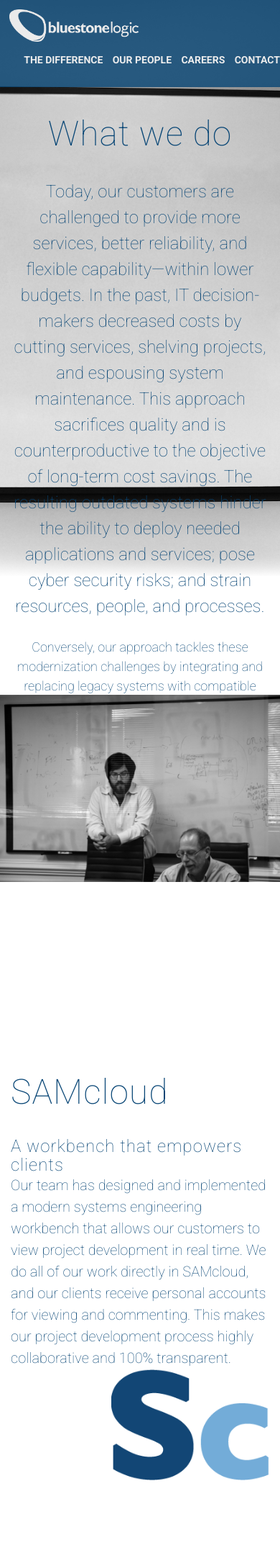
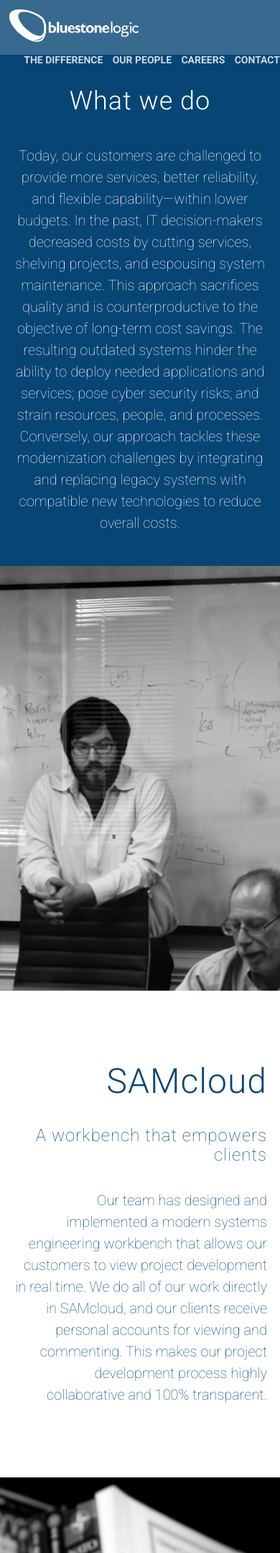
Before and after one commit to MBloom/BSL_Website, a Flask app: page /difference/ in a window 390 px wide. Shown: the top 2157 px of the page at 72% size. Run offline with Flask 2, Linux system fonts and the light colour scheme; some libraries are stand-ins or nearby versions.

Commit message:
updated difference page

```diff
--- a/static/css/style.css
+++ b/static/css/style.css
@@ -170,7 +170,7 @@
     -o-animation: intro 3s forwards;
     animation: intro 3s forwards
 }
-#index header#nav {
+header#nav {
     position: fixed;
     top: 0;
     width: 100%;
@@ -181,7 +181,7 @@
     -o-transition: background .2s linear;
     transition: background .2s linear
 }
-#index header#nav nav#navigation {
+header#nav nav#navigation {
     padding: 90px 0 0 0;
     margin-bottom: 0;
     overflow: hidden;
@@ -197,12 +197,12 @@
     transition: padding .2s linear
 }
 @media (max-width: 1149px) {
-    #index header#nav nav#navigation {
+    header#nav nav#navigation {
         padding-left: 25px;
         padding-right: 25px
    }
 }
-#index header#nav nav#navigation #logo {
+header#nav nav#navigation #logo {
     float: left;
     width: 300px;
     height: 75px;
@@ -212,35 +212,35 @@
     -o-transition: all .2s ease-in-out;
     transition: all .2s ease-in-out
 }
-#index header#nav nav#navigation #logo:hover {
+header#nav nav#navigation #logo:hover {
     -webkit-opacity: 0.7;
     -moz-opacity: 0.7;
     opacity: 0.7
 }
-#index header#nav nav#navigation #logo img {
+header#nav nav#navigation #logo img {
     width: 100%;
     height: 100%
 }
 @media (max-width: 767px) {
-    #index header#nav nav#navigation #logo {
+    header#nav nav#navigation #logo {
         display: none
    }
 }
-#index header#nav nav#navigation ul {
+header#nav nav#navigation ul {
     list-style: none;
     margin: 35px 0 0 0;
     padding: 0;
     float: right;
     overflow: hidden
 }
-#index header#nav nav#navigation ul li {
+header#nav nav#navigation ul li {
     display: inline-block;
     padding-left: 70px;
     font-size: 14px;
     line-height: 1.5;
     font-weight: bold
 }
-#index header#nav nav#navigation ul a {
+header#nav nav#navigation ul a {
     display: block;
     color: #fff;
     padding-bottom: 12px;
@@ -251,9 +251,9 @@
     -o-transition: all .1s linear;
     transition: all .1s linear
 }
-#index header#nav nav#navigation ul a:hover,
-#index header#nav nav#navigation ul a:active,
-#index header#nav nav#navigation ul a:focus {
+header#nav nav#navigation ul a:hover,
+header#nav nav#navigation ul a:active,
+header#nav nav#navigation ul a:focus {
     text-decoration: line-through;
     opacity: 0.7;
     -webkit-transition: all .1s linear;
@@ -262,16 +262,16 @@
     transition: all .1s linear
 }
 @media (max-width: 1149px) {
-    #index header#nav nav#navigation ul li {
+    header#nav nav#navigation ul li {
         padding-left: 40px
    }
 }
 @media (max-width: 767px) {
-    #index header#nav nav#navigation ul {
+    header#nav nav#navigation ul {
         display: none
    }
 }
-#index header#nav.stuck {
+header#nav.stuck {
     background: #074575;
     opacity: 0.8;
     -webkit-transition: background .2s linear;
@@ -279,14 +279,14 @@
     -o-transition: background .2s linear;
     transition: background .2s linear
 }
-#index header#nav.stuck nav#navigation {
+header#nav.stuck nav#navigation {
     padding: 13px 0;
     -webkit-transition: padding .2s linear;
     -moz-transition: padding .2s linear;
     -o-transition: padding .2s linear;
     transition: padding .2s linear
 }
-#index header#nav.stuck nav#navigation #logo {
+header#nav.stuck nav#navigation #logo {
     height: 45px;
     width: 180px;
     -webkit-transition: all .2s ease-in-out;
@@ -294,34 +294,34 @@
     -o-transition: all .2s ease-in-out;
     transition: all .2s ease-in-out
 }
-#index header#nav.stuck nav#navigation ul {
+header#nav.stuck nav#navigation ul {
     margin-top: 15px
 }
 @media (max-width: 1149px) {
-    #index header#nav.stuck nav#navigation {
-        padding: 25px
+    header#nav.stuck nav#navigation {
+        padding: 13px
    }
-   #index header#nav.stuck nav#navigation ul li {
+   header#nav.stuck nav#navigation ul li {
        padding-left: 40px
   }
 }
 @media (max-width: 767px) {
-    #index header#nav.stuck nav#navigation {
+    header#nav.stuck nav#navigation {
         padding: 13px 0
    }
-   #index header#nav.stuck nav#navigation #logo {
+   header#nav.stuck nav#navigation #logo {
        display: block;
        margin-left: 13px
   }
-  #index header#nav.stuck nav#navigation ul {
+  header#nav.stuck nav#navigation ul {
       display: block;
       padding-top: 0
  }
- #index header#nav.stuck nav#navigation ul li {
+ header#nav.stuck nav#navigation ul li {
      padding-left: 10px
 }
 }
-#index header#header {
+header#header {
     background: transparent;
     height: 820px;
     position: fixed;
@@ -330,7 +330,7 @@
     overflow: hidden;
     z-index: 28
 }
-#index header#header h1#brand {
+header#header h1#brand {
     font-size: 48px;
     line-height: 1.5;
     font-weight: 300;
@@ -342,15 +342,15 @@
     margin-top: 335px
 }
 @media (max-width: 1149px) {
-    #index header#header h1#brand{
+    header#header h1#brand{
         margin-left: 25px
    }
 }
 @media (max-width: 767px) {
-    #index header#header {
+    header#header {
         background-position: center center
    }
-   #index header#header h1#brand {
+   header#header h1#brand {
        margin-top: 100px;
        font-size: 28px
   }
@@ -729,12 +729,107 @@
       display: inherit !important
  }
 }
-.content-section {
-    padding-top: 70px;
+#difference #content {
+    top: 76px
 }
-.download-section {
+#difference section#what {
+    height: 800px;
+    color: #074575;
+    background: url(../img/whiteboard.jpg) no-repeat center;
+    -webkit-background-size: cover;
+    -moz-background-size: cover;
+    -o-background-size: cover;
+    background-size: cover;
+    padding: 90px 0
+}
+#difference section#what h2 {
+    font-size: 48px;
+    font-weight: 300;
+    text-align: center;
+    margin-bottom: 60px
+}
+#difference section#what p {
+    font-size: 26px;
+    font-weight: 00;
+    text-align: center;
+    margin-bottom: 60px
+}
+@media (max-width: 1149px) {
+    #difference section#what {
+        padding: 180px 0;
+   }
+   #difference section#what h2 {
+       font-size: 38px;
+       margin-bottom: 40px;
+  }
+  #difference section#what p {
+       font-size: 22px;
+       margin-bottom: 0
+  }
+}
+@media (max-width: 767px) {
+    #difference section#what {
+        padding: 45px 0;
+        background-image: none;
+        background-color: #074575;
+        height: auto
+   }
+   #difference section#what h2 {
+        color: #fff;
+       font-size: 36px;
+       margin-bottom: 40px;
+  }
+  #difference section#what p {
+        color: #fff;
+       font-size: 20px;
+       margin-bottom: 0
+  }
+}
+#difference section#img-1 {
+    background: url(../img/drod.jpg) no-repeat center;
+    height: 70%;
+    width: 100%;
+    position: relative;
+    background-attachment: fixed;
+    background-size: cover;
+}
+#difference section#img-2 {
+    background: url(../img/block.jpg) no-repeat center;
+    height: 70%;
+    width: 100%;
+    position: relative;
+    background-attachment: fixed;
+    background-size: cover;
+}
+#difference section#img-3 {
+    background: url(../img/drod.jpg) no-repeat center;
+    height: 70%;
+    width: 100%;
+    position: relative;
+    background-attachment: fixed;
+    background-size: cover;
+}
+#difference section.blurb {
+    height: auto;
+    width: 100%;
+    text-align: right;
+    position: relative;
     padding: 100px 0;
 }
+#difference section.blurb p {
+    font-size: 20px;
+    margin: 0;
+}
+#difference section.blurb h2 {
+    font-size: 48px;
+    font-weight: 300
+}
+#difference section.blurb img {
+    width: 100%;
+    margin: 60px 20px;
+    /* find a way to horizontally align this */
+}
+
 #map {
     width: 100%;
     height: 70vh;
@@ -742,7 +837,7 @@
     position: relative;
 }
 }
-video#bgvid {
+/*video#bgvid {
     position: fixed;
     top: 50%;
     left: 50%;
@@ -754,7 +849,7 @@
     transform: translateX(-50%) translateY(-50%);
     background: url(../video/preview.png) no-repeat;
     background-size: cover;
-}
+}*/
 .intro {
     display: table;
     width: 100%;
@@ -845,7 +940,8 @@
 #the-team h1 {
     margin-bottom: 100px;
 }
-#the-team h2, h3 {
+#the-team h2,
+#the-team h3 {
     margin: 10px 0 0;
 }
 #the-team p {
@@ -970,11 +1066,6 @@
     background: #fff;
     padding-top: 100px;
 }
-.spacer-img {
-    height: 70%;
-    width: 100%;
-    position: relative;
-}
 .text-banner {
     height: auto;
     width: 100%;
--- a/static/js/script.js
+++ b/static/js/script.js
@@ -1,13 +1,13 @@
 // collapse the navbar on scroll
 $(function() {
-    $("#content").waypoint(function() {
+    if(document.body.id != 'index'){
+        $("#nav").addClass("stuck");
+    }
+    else $("#content").waypoint(function() {
         $("#nav").toggleClass("stuck")
     }, {
         offset: 160
     });
-    if(!$('body').hasClass('index')){
-        $("#nav").addClass("stuck");
-    }
 });
 /*
 Document vs. Window
@@ -56,7 +56,7 @@
 });
 // Parallax effect for background images
 $(function() {
-    $('.bkg').each(function() {
+    $('.parallax-me').each(function() {
         $(this).parallax('50%', 0.3, true);
     });
 });
--- a/templates/difference.html
+++ b/templates/difference.html
@@ -28,7 +28,7 @@
         <link rel="stylesheet" href={{ url_for('static', filename='css/bootstrap.min.css') }} type="text/css">
         <link rel="stylesheet" href={{ url_for('static', filename='css/style.css') }}>
     </head>
-    <body id="index">
+    <body id="difference">
         <!-- navbar -->
         <header id="nav">
             <div class="row">
@@ -46,52 +46,53 @@
                 </nav>
             </div>
         </header>
-        <section id="difference-intro" class="content-section">
+        <div id="content">
+            <section id="what">
                 <div class="row">
-                <div id="intro-container" class="col-lg-10 col-lg-offset-1">
-                    <h1 class="section-title">What we do</h1>
+                    <div class="large-10 large-offset-1 columns">
+                        <h2 class="section-title">What we do</h2>
                         <p class="section-contents">Today, our customers are challenged to provide more services, better reliability, and flexible capability—within lower budgets. In the past, IT decision-makers decreased costs by cutting services, shelving projects, and espousing system maintenance. This approach sacrifices quality and is counterproductive to the objective of long-term cost savings. The resulting outdated systems hinder the ability to deploy needed applications and services; pose cyber security risks; and strain resources, people, and processes.</p>
                         <p>Conversely, our approach tackles these modernization challenges by integrating and replacing legacy systems with compatible new technologies to reduce overall costs.</p>
                     </div>
                 </div>
             </section>
-        <section style="background: url(../static/img/drod.jpg) no-repeat center; background-attachment: fixed; background-size: 100%;" class="spacer-img bkg">
+            <section id="img-1" class="parallax-me">
             </section>
             <section class="blurb">
                 <div class="row">
-                <div class="col-lg-9 text-left">
-                    <h1>SAMcloud</h1>
+                    <div class="large-9 columns">
+                        <h2>SAMcloud</h2>
                         <h3>A workbench that empowers clients</h3>
                         <p>Our team has designed and implemented a modern systems engineering workbench that allows our customers to view project development in real time. We do all of our work directly in SAMcloud, and our clients receive personal accounts for viewing and commenting. This makes our project development process highly collaborative and 100% transparent.</p>
                     </div>
-                <div class="col-lg-3">
+                    <div class="large-3 columns hide-for-small">
                         <img src={{ url_for('static', filename='img/samcloud_icon.png') }}>
                     </div>
                 </div>
             </section>
-        <section style="background: url(../static/img/block.jpg) no-repeat center; background-attachment: fixed; background-size: 100%;" class="spacer-img bkg">
+            <section id="img-2" class="parallax-me">
+            </section>
+            <section class="blurb">
+                <div class="row" style="text-align: left;">
+                    <div class="large-3 columns hide-for-small">
+                        <img style="padding-right: 20px;"src={{ url_for('static', filename='img/services_icon.png') }}>
+                    </div>
+                    <div class="large-9 columns">
+                        <h2>SAM<sup>2</sup></h2>
+                        <h3>A repeatable and scalable approach to systems engineering</h3>
+                        <p>We adapt classical systems engineering methods to form our proprietary Systems Assessment &amp; Methodology (SAM<sup>2</sup>), a repeatable approach for solving complex problems. From deciding which IT enterprise a small business should use to overhauling the largest systems of government organizations, BluestoneLogic’s SAM<sup>2</sup> is guaranteed to provide tangible results.</p>
+                    </div>
+                </div>
+            </section>
+            <section id="img-3" class="parallax-me">
             </section>
             <section class="blurb">
                 <div class="row">
-                <div class="col-lg-3">
-                    <img src={{ url_for('static', filename='img/services_icon.png') }}>
-                </div>
-                <div class="col-lg-9">
-                    <h1>SAM2</h1>
-                    <h3>A repeatable and scalable approach to systems engineering</h3>
-                    <p>We adapt classical systems engineering methods to form our proprietary Systems Assessment & Methodology (SAM2), a repeatable approach for solving complex problems. From deciding which IT enterprise a small business should use to overhauling the largest systems of government organizations, BluestoneLogic’s SAM2 is guaranteed to provide tangible results.</p>
-                </div>
-            </div>
-        </section>
-        <section style="background: url(../static/img/cup.jpg) no-repeat center; background-attachment: fixed; background-size: 100%;" class="spacer-img bkg">
-        </section>
-        <section class="blurb">
-            <div class="row">
-                <div class="col-lg-9 text-left">
-                    <h1>Systems so effective, we use them ourselves</h1>
+                    <div class="large-9 columns">
+                        <h2>Systems so effective,<br>we use them ourselves</h2>
                         <p>At BluestoneLogic, we practice what we preach by using state-of-the-art collaboration tools and cloud-based data storage. We feel confident when we tell clients that these modern IT systems make a business or organization more efficient because we use them in-house. Our cloud-based enterprise lets us collaborate remotely and in real time. Our goal is to help your business do the same.</p>
                     </div>
-                <div class="col-lg-3">
+                    <div class="large-3 columns hide-for-small">
                         <img src={{ url_for('static', filename='img/portfolio_icon.png') }}>
                     </div>
                 </div>
@@ -109,6 +110,7 @@
                 </div>
             </footer>
         </div>
+    </div>
     <!-- Placed at the end so the pages load faster -->
     <script src="//ajax.googleapis.com/ajax/libs/jquery/1.11.1/jquery.min.js"></script>
     <script src="//maxcdn.bootstrapcdn.com/bootstrap/3.1.1/js/bootstrap.min.js"></script>
```
Also changed, not shown: templates/index.html (+5 -5 lines). Lines whose indentation alone changed are shown as unchanged.
